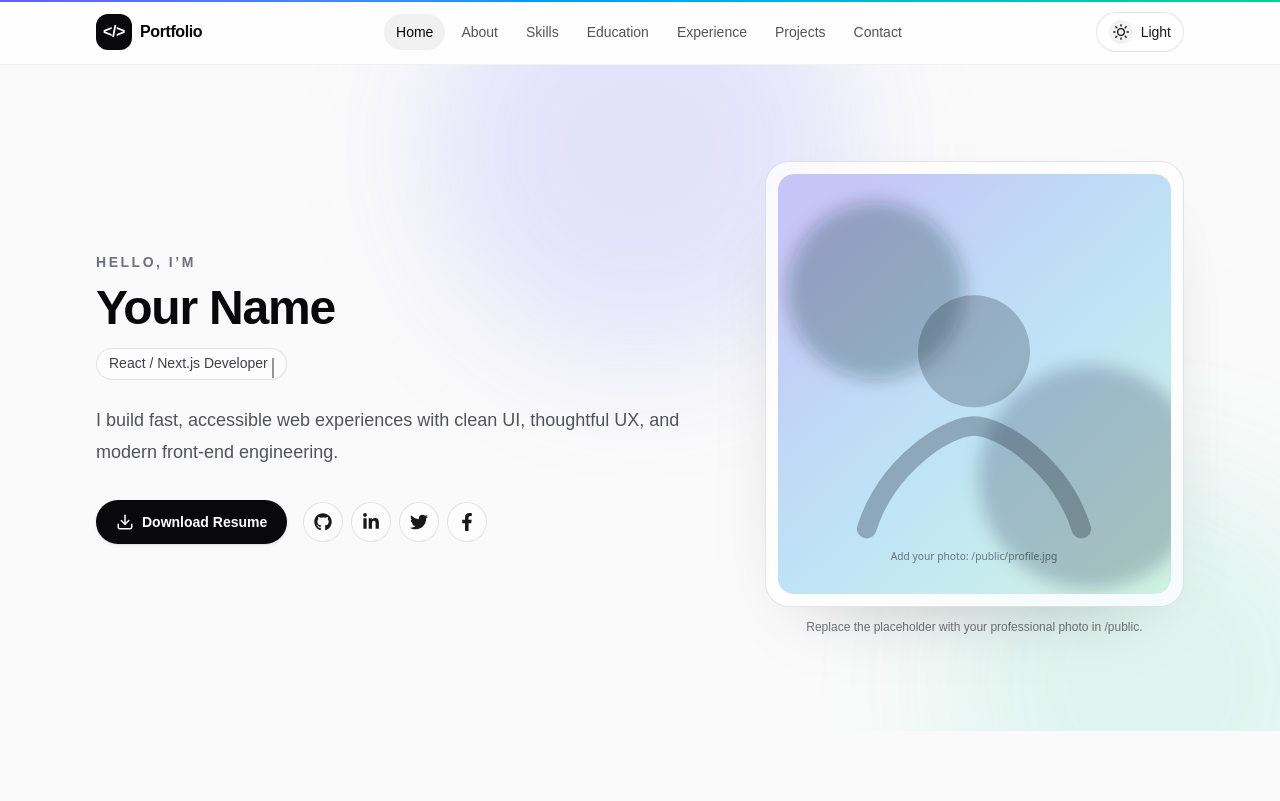
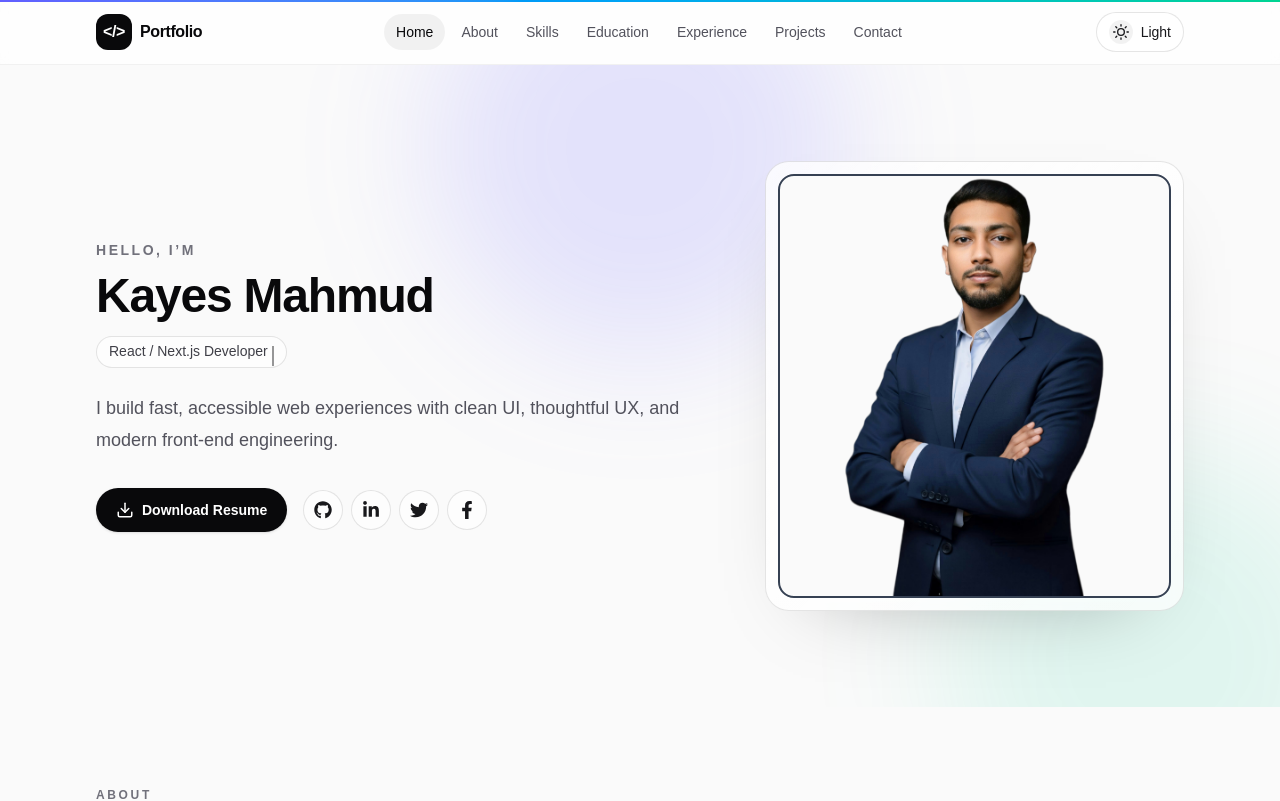
Before and after one commit to kayesmahmud30/Portfolio, a Next.js app: page / in a window 1280 px wide. Shown: the top 801 px of the page. Built offline with nearby package versions, Linux system fonts and the light colour scheme.

Commit message:
Added some new code to add the Profile pictures and

```diff
--- a/src/data/site.js
+++ b/src/data/site.js
@@ -1,17 +1,17 @@
 export const site = {
-  name: "Your Name",
+  name: "Kayes Mahmud",
   designationLoop: ["Frontend Developer", "Web Developer", "React / Next.js Developer"],
   intro:
     "I build fast, accessible web experiences with clean UI, thoughtful UX, and modern front-end engineering.",
-  location: "Your City, Country",
-  email: "you@example.com",
-  phone: "+000 000 0000",
+  location: "Dhaka, Bangladesh",
+  email: "mahmudkayes30@gmail.com",
+  phone: "+880 1325-309204",
   whatsapp: "",
   socials: {
-    github: "https://github.com/",
-    linkedin: "https://www.linkedin.com/in/",
-    twitter: "https://twitter.com/",
-    facebook: "https://www.facebook.com/",
+    github: "https://github.com/kayesmahmud30",
+    linkedin: "https://www.linkedin.com/in/kayesmahmud30",
+    twitter: "https://twitter.com/kayesmahmud30",
+    facebook: "https://www.facebook.com/kayesmahmud40",
   },
 };
 
--- a/src/sections/Hero.jsx
+++ b/src/sections/Hero.jsx
@@ -69,21 +69,17 @@ export default function Hero() {
           >
             <div className="relative rounded-3xl border border-black/10 bg-[var(--card)] p-3 shadow-[0_30px_80px_-50px_rgba(0,0,0,0.35)] backdrop-blur dark:border-white/10">
               <div className="absolute inset-0 rounded-3xl bg-gradient-to-br from-white/30 via-white/5 to-transparent dark:from-white/10" />
-              <div className="relative overflow-hidden rounded-2xl bg-zinc-50 dark:bg-zinc-900">
+              <div className="relative overflow-hidden px-7 rounded-2xl bg-zinc-50 dark:bg-zinc-900 border-2 border-gray-700">
                 <Image
-                  src="/profile-placeholder.svg"
+                  src="/profile.jpg"
                   alt={`${site.name} profile photo`}
                   width={700}
                   height={700}
                   priority
-                  className="h-[360px] w-full object-cover sm:h-[420px]"
+                  className="h-90 border-white w-full object-cover sm:h-105"
                 />
               </div>
             </div>
-            <p className="mt-3 text-center text-xs text-zinc-500 dark:text-zinc-400">
-              Replace the placeholder with your professional photo in{" "}
-              <span className="font-medium">/public</span>.
-            </p>
           </motion.div>
         </div>
       </Container>
```
Also changed, not shown: public/profile.jpg (added), 1 other file (tests, documents, lock files or other folders).
